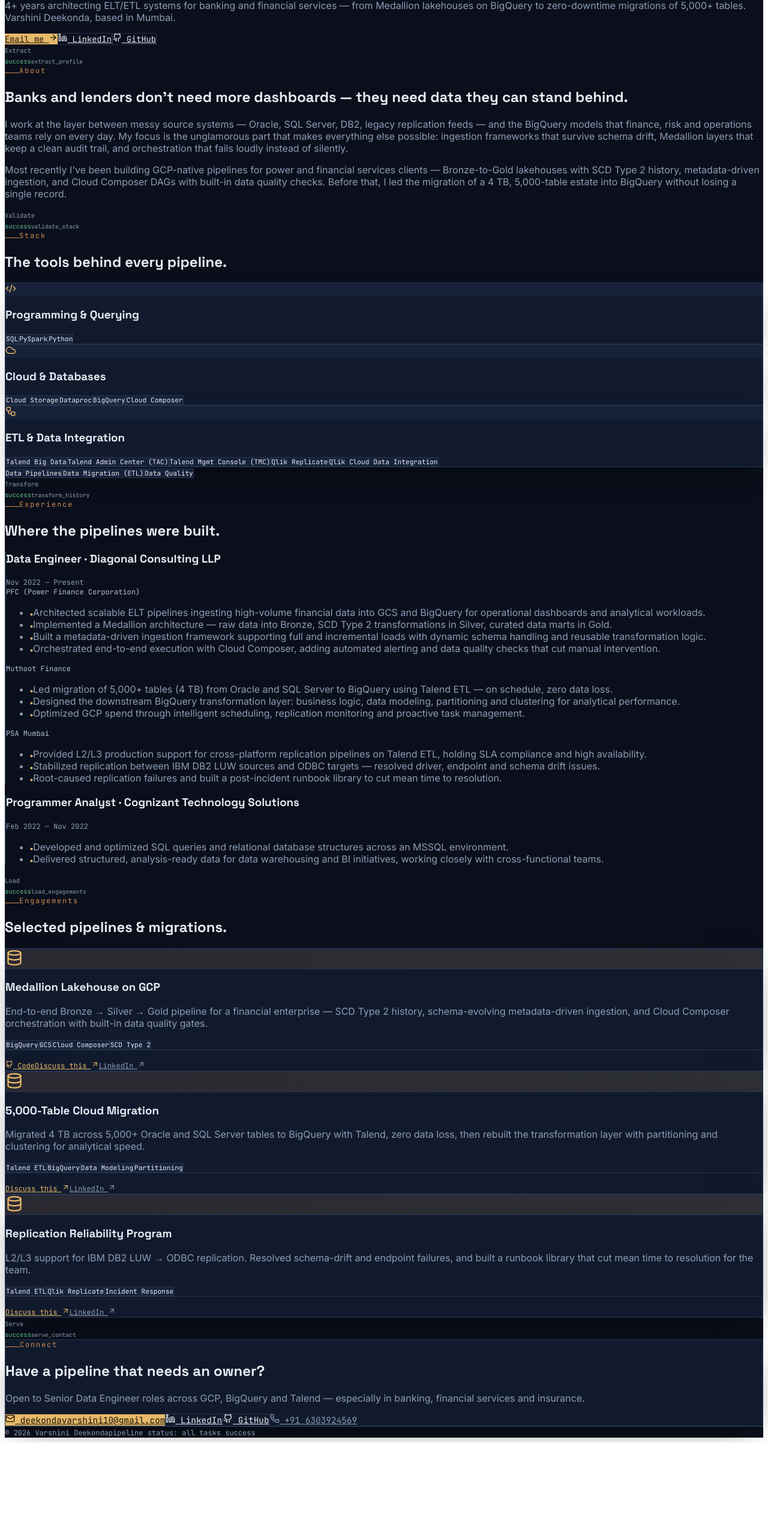
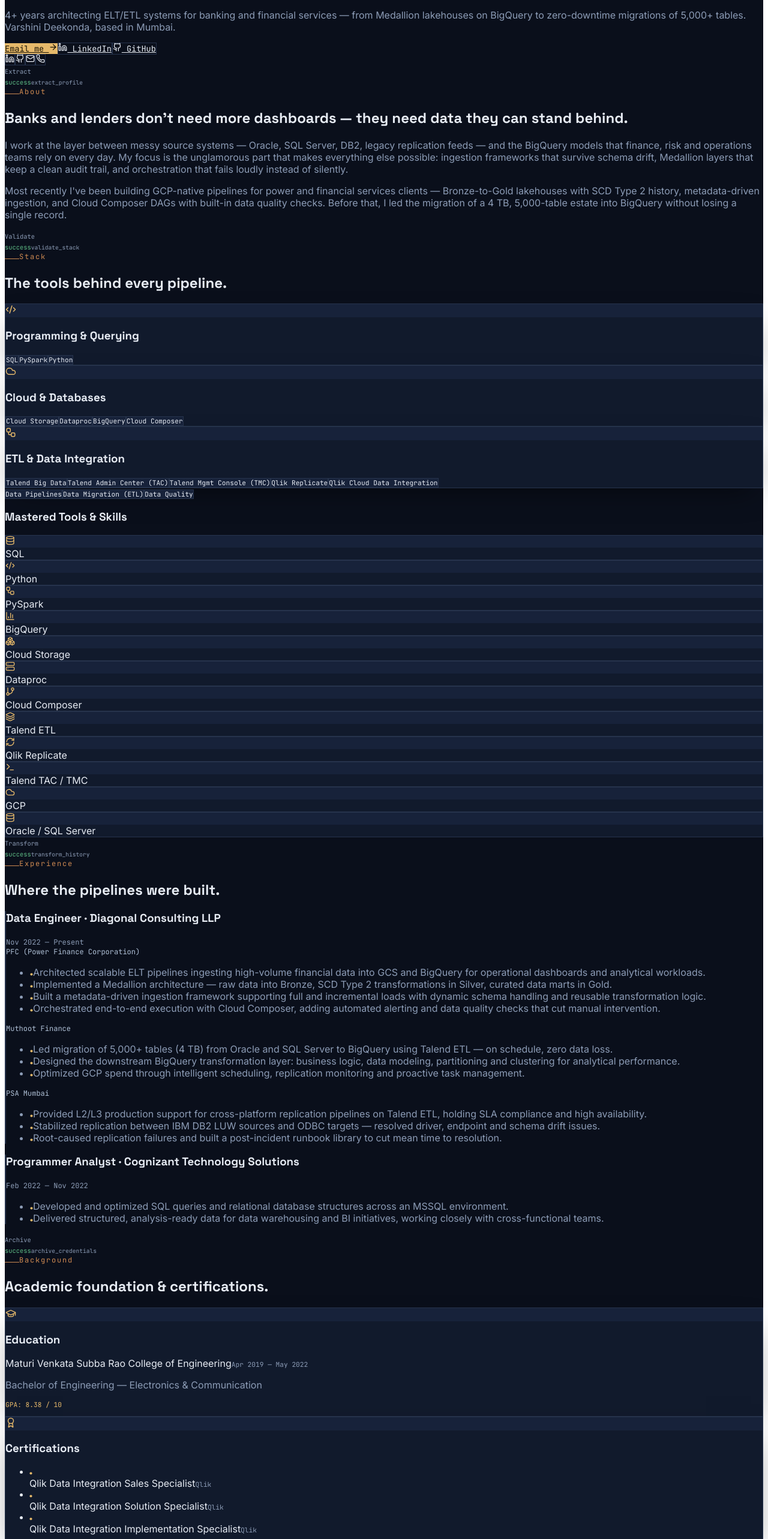
Before and after one commit to Varshini-Deekonda/varshini-portfolio, a Next.js app: page / in a window 1280 px wide. Shown: the part 165-2731 px from the top of the page at 60% size. Before the commit the page ends 2570 px from the top, so only its background shows below. Built offline with nearby package versions, Linux system fonts and the light colour scheme.

Commit message:
Update portfolio.js

```diff
--- a/app/portfolio.js
+++ b/app/portfolio.js
@@ -17,9 +17,21 @@ import {
   Workflow,
   Database,
   Github,
+  BarChart3,
+  Server,
+  GitBranch,
+  Layers,
+  RefreshCw,
+  Boxes,
+  Terminal,
+  GraduationCap,
+  Award,
+  Download,
 } from "lucide-react";
 
 const GITHUB_URL = "https://github.com/Varshini-Deekonda/gcp-finance-data-platform";
+const LINKEDIN_URL = "https://www.linkedin.com/in/varshini-deekonda-6389a61b3";
+const RESUME_URL = "/resume.pdf";
 
 /* ------------------------------------------------------------------ */
 /* Theme tokens                                                         */
@@ -67,6 +79,7 @@ const NAV_LINKS = [
   { id: "about", label: "About" },
   { id: "skills", label: "Stack" },
   { id: "experience", label: "Experience" },
+  { id: "education", label: "Education" },
   { id: "projects", label: "Engagements" },
   { id: "contact", label: "Contact" },
 ];
@@ -94,6 +107,22 @@ const SKILLS = [
     ],
   },
 ];
+
+const TECH_STACK = [
+  { icon: Database, label: "SQL" },
+  { icon: Code2, label: "Python" },
+  { icon: Workflow, label: "PySpark" },
+  { icon: BarChart3, label: "BigQuery" },
+  { icon: Boxes, label: "Cloud Storage" },
+  { icon: Server, label: "Dataproc" },
+  { icon: GitBranch, label: "Cloud Composer" },
+  { icon: Layers, label: "Talend ETL" },
+  { icon: RefreshCw, label: "Qlik Replicate" },
+  { icon: Terminal, label: "Talend TAC / TMC" },
+  { icon: Cloud, label: "GCP" },
+  { icon: Database, label: "Oracle / SQL Server" },
+];
+
 
 const EXPERIENCE = [
   {
@@ -141,6 +170,30 @@ const EXPERIENCE = [
         ],
       },
     ],
+  },
+];
+
+const EDUCATION = [
+  {
+    school: "Maturi Venkata Subba Rao College of Engineering",
+    degree: "Bachelor of Engineering — Electronics & Communication",
+    period: "Apr 2019 — May 2022",
+    detail: "GPA: 8.38 / 10",
+  },
+];
+
+const CERTIFICATIONS = [
+  {
+    title: "Qlik Data Integration Sales Specialist",
+    issuer: "Qlik",
+  },
+  {
+    title: "Qlik Data Integration Solution Specialist",
+    issuer: "Qlik",
+  },
+  {
+    title: "Qlik Data Integration Implementation Specialist",
+    issuer: "Qlik",
   },
 ];
 
@@ -254,6 +307,37 @@ function FadeIn({ children, delay = 0, className = "" }) {
   );
 }
 
+function SocialIcons({ size = 15, className = "" }) {
+  const { t } = useContext(ThemeContext);
+  const iconBtnStyle = {
+    border: `1px solid ${t.border}`,
+    color: t.text,
+  };
+  const links = [
+    { href: LINKEDIN_URL, icon: Linkedin, label: "LinkedIn", external: true },
+    { href: GITHUB_URL, icon: Github, label: "GitHub", external: true },
+    { href: "mailto:deekondavarshini10@gmail.com", icon: Mail, label: "Email", external: false },
+    { href: "tel:+916303924569", icon: Phone, label: "Phone", external: false },
+  ];
+
+  return (
+    <div className={`flex items-center gap-3 ${className}`}>
+      {links.map(({ href, icon: Icon, label, external }) => (
+        <a
+          key={label}
+          href={href}
+          aria-label={label}
+          {...(external ? { target: "_blank", rel: "noopener noreferrer" } : {})}
+          className="w-10 h-10 rounded-full flex items-center justify-center transition-transform hover:-translate-y-0.5"
+          style={iconBtnStyle}
+        >
+          <Icon size={size} />
+        </a>
+      ))}
+    </div>
+  );
+}
+
 /* ------------------------------------------------------------------ */
 /* Nav                                                                  */
 /* ------------------------------------------------------------------ */
@@ -294,6 +378,14 @@ function Nav({ dark, setDark }) {
         </nav>
 
         <div className="flex items-center gap-3">
+          <a
+            href={RESUME_URL}
+            download
+            style={{ ...fontMono, background: t.gold, color: "#191305", fontSize: "0.75rem" }}
+            className="hidden sm:inline-flex items-center gap-2 px-4 py-2 rounded-full font-medium uppercase tracking-wider transition-transform hover:-translate-y-0.5"
+          >
+            <Download size={13} /> Resume
+          </a>
           <button
             aria-label="Toggle color theme"
             onClick={() => setDark(!dark)}
@@ -325,6 +417,14 @@ function Nav({ dark, setDark }) {
               {link.label}
             </button>
           ))}
+          <a
+            href={RESUME_URL}
+            download
+            style={{ ...fontMono, color: t.gold, fontSize: "0.85rem" }}
+            className="uppercase tracking-wider text-left pt-3 inline-flex items-center gap-2"
+          >
+            <Download size={14} /> Resume
+          </a>
         </div>
       )}
     </header>
@@ -354,6 +454,19 @@ function Hero() {
         animate={{ scale: [1, 1.12, 1], rotate: [0, -12, 0] }}
         transition={{ duration: 22, repeat: Infinity, ease: "easeInOut" }}
       />
+
+      <FadeIn>
+        <div
+          style={{ ...fontMono, color: t.success, background: `${t.success}1A`, border: `1px solid ${t.success}55`, fontSize: "0.7rem" }}
+          className="inline-flex items-center gap-2 px-3 py-1.5 rounded-full uppercase tracking-wider mb-5"
+        >
+          <span className="relative flex h-2 w-2">
+            <span className="absolute inline-flex h-full w-full rounded-full opacity-60 animate-ping" style={{ background: t.success }} />
+            <span className="relative inline-flex rounded-full h-2 w-2" style={{ background: t.success }} />
+          </span>
+          Available for hire
+        </div>
+      </FadeIn>
 
       <FadeIn>
         <Eyebrow>Data Engineer · GCP · BigQuery · Talend</Eyebrow>
@@ -387,7 +500,9 @@ function Hero() {
             Email me <ArrowRight size={15} />
           </a>
           <a
-            href="#"
+            href={LINKEDIN_URL}
+            target="_blank"
+            rel="noopener noreferrer"
             style={{ ...fontMono, color: t.text, border: `1px solid ${t.border}`, fontSize: "0.85rem" }}
             className="inline-flex items-center gap-2 px-5 py-3 rounded-lg transition-transform hover:-translate-y-0.5"
           >
@@ -403,6 +518,10 @@ function Hero() {
             <Github size={15} /> GitHub
           </a>
         </div>
+      </FadeIn>
+
+      <FadeIn delay={0.3}>
+        <SocialIcons className="mt-6" />
       </FadeIn>
     </section>
   );
@@ -497,6 +616,36 @@ function Skills() {
           ))}
         </div>
       </FadeIn>
+
+      <FadeIn delay={0.25}>
+        <h3 style={{ ...fontDisplay, color: t.text }} className="text-lg md:text-xl font-semibold mt-14 mb-6">
+          Mastered Tools &amp; Skills
+        </h3>
+      </FadeIn>
+
+      <div className="grid grid-cols-2 sm:grid-cols-3 md:grid-cols-4 gap-4">
+        {TECH_STACK.map((tech, i) => {
+          const Icon = tech.icon;
+          return (
+            <FadeIn key={tech.label} delay={0.25 + i * 0.04}>
+              <div
+                className="h-full p-4 rounded-xl flex items-center gap-3"
+                style={{ background: t.surface, border: `1px solid ${t.border}` }}
+              >
+                <div
+                  className="w-9 h-9 rounded-lg flex items-center justify-center flex-shrink-0"
+                  style={{ background: t.surface2, color: t.gold }}
+                >
+                  <Icon size={16} />
+                </div>
+                <span style={{ ...fontBody, color: t.text }} className="text-sm font-medium">
+                  {tech.label}
+                </span>
+              </div>
+            </FadeIn>
+          );
+        })}
+      </div>
     </Section>
   );
 }
@@ -565,6 +714,95 @@ function Experience() {
 }
 
 /* ------------------------------------------------------------------ */
+/* Education & Certifications                                          */
+/* ------------------------------------------------------------------ */
+
+function EducationCertifications() {
+  const { t } = useContext(ThemeContext);
+  return (
+    <Section id="education" taskId="archive_credentials" label="Archive" className="px-6 md:px-8 max-w-5xl mx-auto pb-16">
+      <FadeIn>
+        <Eyebrow>Background</Eyebrow>
+        <h2 style={{ ...fontDisplay, color: t.text }} className="text-2xl md:text-4xl font-semibold tracking-tight mb-10">
+          Academic foundation &amp; certifications.
+        </h2>
+      </FadeIn>
+
+      <div className="grid grid-cols-1 md:grid-cols-2 gap-5">
+        <FadeIn>
+          <div
+            className="h-full p-6 rounded-2xl"
+            style={{ background: t.surface, border: `1px solid ${t.border}`, boxShadow: t.shadow }}
+          >
+            <div
+              className="w-10 h-10 rounded-lg flex items-center justify-center mb-4"
+              style={{ background: t.surface2, color: t.gold }}
+            >
+              <GraduationCap size={18} />
+            </div>
+            <h3 style={{ ...fontDisplay, color: t.text }} className="text-base font-semibold mb-4">
+              Education
+            </h3>
+            <div className="space-y-4">
+              {EDUCATION.map((edu) => (
+                <div key={edu.school}>
+                  <div className="flex flex-wrap items-baseline justify-between gap-2">
+                    <span style={{ ...fontBody, color: t.text }} className="text-sm font-medium">
+                      {edu.school}
+                    </span>
+                    <span style={{ ...fontMono, color: t.textMuted, fontSize: "0.7rem" }}>{edu.period}</span>
+                  </div>
+                  <p style={{ ...fontBody, color: t.textMuted }} className="text-sm mt-1">
+                    {edu.degree}
+                  </p>
+                  <p style={{ ...fontMono, color: t.gold, fontSize: "0.7rem" }} className="mt-1 uppercase tracking-wider">
+                    {edu.detail}
+                  </p>
+                </div>
+              ))}
+            </div>
+          </div>
+        </FadeIn>
+
+        <FadeIn delay={0.08}>
+          <div
+            className="h-full p-6 rounded-2xl"
+            style={{ background: t.surface, border: `1px solid ${t.border}`, boxShadow: t.shadow }}
+          >
+            <div
+              className="w-10 h-10 rounded-lg flex items-center justify-center mb-4"
+              style={{ background: t.surface2, color: t.gold }}
+            >
+              <Award size={18} />
+            </div>
+            <h3 style={{ ...fontDisplay, color: t.text }} className="text-base font-semibold mb-4">
+              Certifications
+            </h3>
+            <ul className="space-y-3">
+              {CERTIFICATIONS.map((cert) => (
+                <li key={cert.title} className="flex items-start gap-3">
+                  <span style={{ color: t.gold }} className="mt-1.5 flex-shrink-0">
+                    <Circle size={5} fill={t.gold} stroke="none" />
+                  </span>
+                  <div>
+                    <span style={{ ...fontBody, color: t.text }} className="text-sm">
+                      {cert.title}
+                    </span>
+                    <span style={{ ...fontMono, color: t.textMuted, fontSize: "0.7rem" }} className="block mt-0.5 uppercase tracking-wider">
+                      {cert.issuer}
+                    </span>
+                  </div>
+                </li>
+              ))}
+            </ul>
+          </div>
+        </FadeIn>
+      </div>
+    </Section>
+  );
+}
+
+/* ------------------------------------------------------------------ */
 /* Projects                                                             */
 /* ------------------------------------------------------------------ */
 
@@ -621,7 +859,9 @@ function ProjectCard({ project, index }) {
             Discuss this <ArrowUpRight size={13} />
           </a>
           <a
-            href="#"
+            href={LINKEDIN_URL}
+            target="_blank"
+            rel="noopener noreferrer"
             style={{ ...fontMono, color: t.textMuted, fontSize: "0.75rem" }}
             className="inline-flex items-center gap-1.5 uppercase tracking-wider"
           >
@@ -687,7 +927,9 @@ function Contact() {
               <Mail size={16} /> deekondavarshini10@gmail.com
             </a>
             <a
-              href="#"
+              href={LINKEDIN_URL}
+              target="_blank"
+              rel="noopener noreferrer"
               style={{ ...fontMono, color: t.text, border: `1px solid ${t.border}`, fontSize: "0.9rem" }}
               className="inline-flex items-center gap-2 px-6 py-3.5 rounded-lg transition-transform hover:-translate-y-0.5 w-full sm:w-auto justify-center"
             >
@@ -725,12 +967,13 @@ function Footer() {
   return (
     <footer className="px-6 md:px-8 max-w-5xl mx-auto pb-10">
       <div
-        className="flex flex-col sm:flex-row items-center justify-between gap-4 pt-6"
+        className="flex flex-col sm:flex-row items-center justify-between gap-6 pt-6"
         style={{ borderTop: `1px solid ${t.border}` }}
       >
         <span style={{ ...fontMono, color: t.textMuted, fontSize: "0.75rem" }}>
           © {new Date().getFullYear()} Varshini Deekonda
         </span>
+        <SocialIcons size={14} />
         <span style={{ ...fontMono, color: t.textMuted, fontSize: "0.75rem" }} className="uppercase tracking-wider">
           pipeline status: all tasks success
         </span>
@@ -771,6 +1014,7 @@ export function Portfolio() {
           <About />
           <Skills />
           <Experience />
+          <EducationCertifications />
           <Projects />
           <Contact />
         </main>
```
